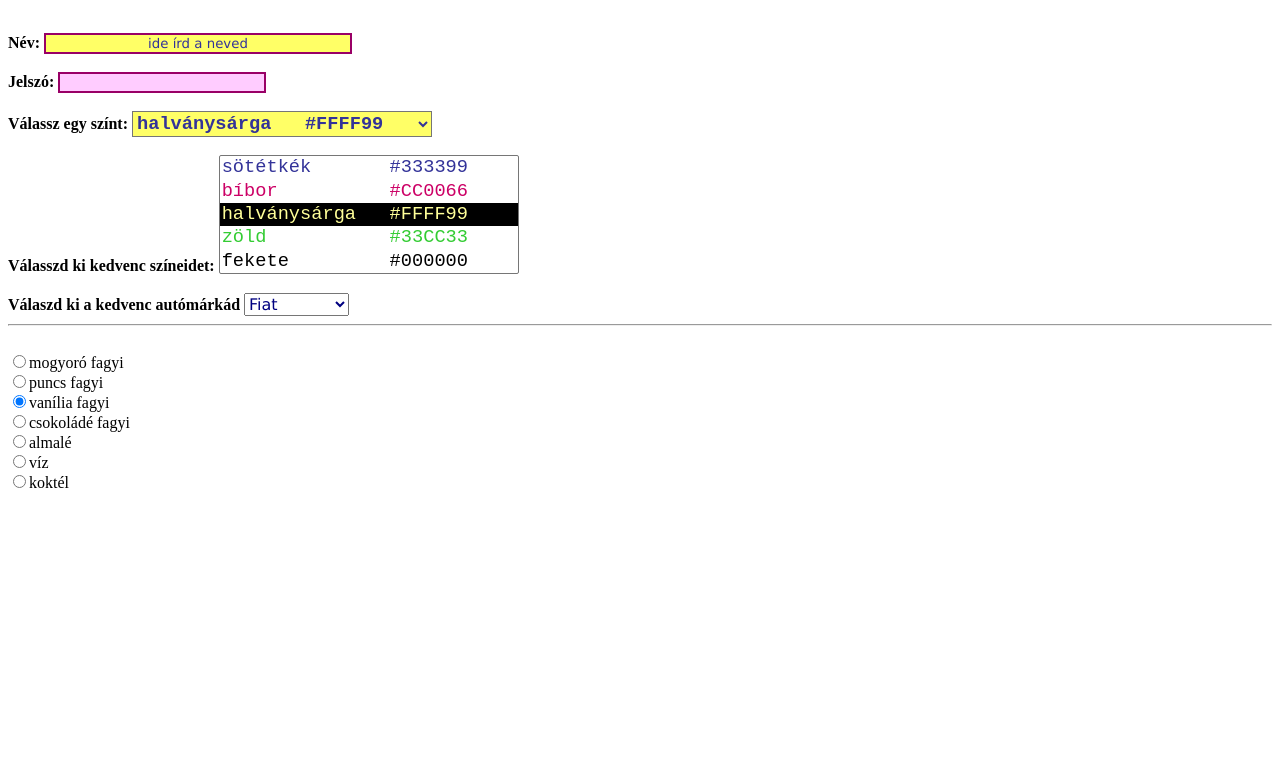
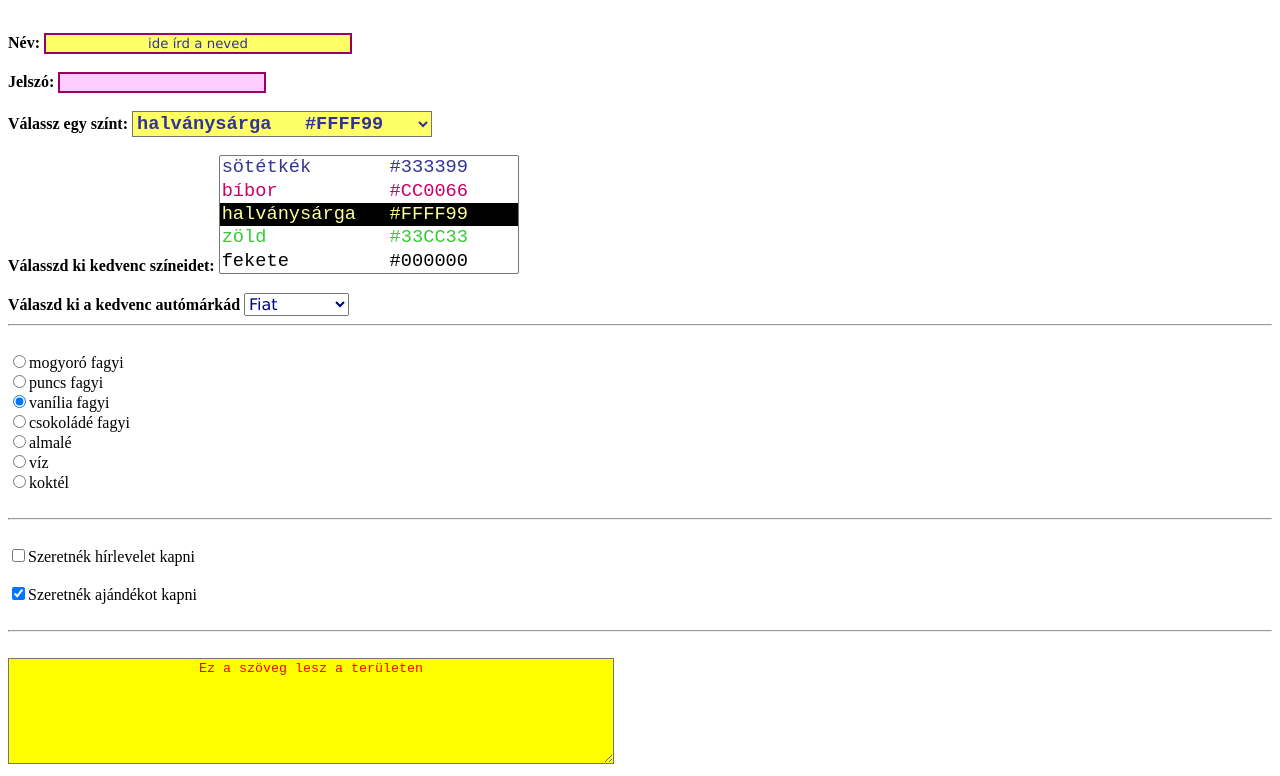
Before and after one commit to Ektora/Webuni, a plain HTML site: page HTML_urlapok/urlap1.html in a window 1280 px wide. Shown: the part 62-838 px from the top of the page. Before the commit the page ends 800 px from the top, so only its background shows below. Drawn offline with Linux system fonts and the light colour scheme.

Commit message:
Checkboxok és szöveges területek

```diff
--- a/HTML_urlapok/urlap1.html
+++ b/HTML_urlapok/urlap1.html
@@ -91,6 +91,18 @@
 			<input type="radio" name="ital" value="1">almalé<br>
 			<input type="radio" name="ital" value="2">víz<br>
 			<input type="radio" name="ital" value="3">koktél<br>
+			<br><hr><br>
+			<!-- Check boxok -->
+			<input type="checkbox" name="hirlevél" value="igen">Szeretnék hírlevelet kapni
+			<br><br>
+			<input type="checkbox" name="ajandek" value="igen" checked>Szeretnék ajándékot kapni
+			<br><br><hr><br>
+			<!-- Szöveges területek
+			a szöveg megtartja az előzetes szövegelosztást-->
+
+			<textarea style="width:600px;height:100px;color:red;background:yellow;text-align:center">Ez a szöveg lesz a területen
+			</textarea>
+
 
         </form>
 
```
